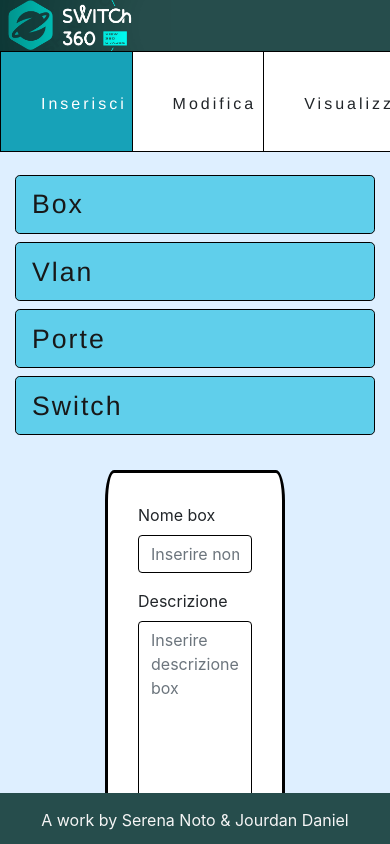
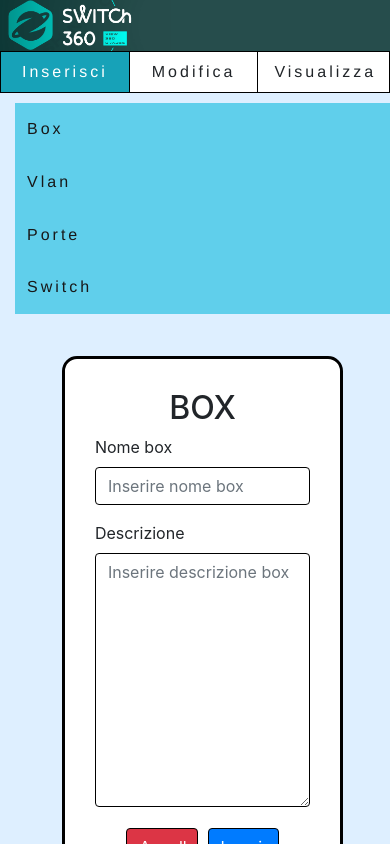
Before and after one commit to NotoRen/Switch360, an Angular app in the folder Switch360/: page /inserisci/box in a window 390 px wide. Shown: the top 844 px of the page. Built offline with nearby package versions, Linux system fonts and the light colour scheme.

Commit message:
miglioramento dell'aspetto responsive della pagina e modifiche estetiche

```diff
--- a/Switch360/src/app/app.component.css
+++ b/Switch360/src/app/app.component.css
@@ -2,6 +2,5 @@
     position: absolute;
     top: 0;
     width: 100%;
-    height: 100vh;
     background-color: #103a38 !important;
 }
--- a/Switch360/src/app/buttons/buttons.component.css
+++ b/Switch360/src/app/buttons/buttons.component.css
@@ -5,14 +5,14 @@
 
 .ciccio {
   width: 34%;
-  height: 12vh;
+  /*height: 12vh;*/
   border-radius: 0%;
   font-size: 36pt;
   font-family: "Franklin Gothic Medium", "Arial Narrow", Arial, sans-serif;
   border: black solid 1px;
   letter-spacing: 3px;
-  padding-top:16px ;
-  padding-bottom: 0px;
+  padding-top:8px ;
+  padding-bottom: 8px;
 }
 
 .btn-outline-info{
@@ -23,7 +23,7 @@
 @media (width<740px) {
   .ciccio {
     width: 34%;
-    height: 12vh;
+    /*height: 12vh;*/
     border-radius: 0%;
     font-size: 24pt;
     font-family: "Franklin Gothic Medium", "Arial Narrow", Arial, sans-serif;
@@ -34,9 +34,9 @@
 
 @media (width<560px) {
     .ciccio {
-        padding: 40px;
+
       width: 34%;
-      height: 12vh;
+      /*height: 12vh;*/
       border-radius: 0%;
       font-size: 12pt;
       font-family: "Franklin Gothic Medium", "Arial Narrow", Arial, sans-serif;
--- a/Switch360/src/app/footer/footer.component.css
+++ b/Switch360/src/app/footer/footer.component.css
@@ -1,12 +1,11 @@
-div{
-    height: 6vh;
+footer{
+    height: 5.5vh;
     background-color: #264D4C;
-    position: absolute;
-    bottom: 0;
+
     width: 100%;
     text-align: center;
 }
-div>p{
+footer>p{
     padding-top: 15px;
     color: whitesmoke;
 }
--- a/Switch360/src/app/footer/footer.component.html
+++ b/Switch360/src/app/footer/footer.component.html
@@ -1,2 +1,2 @@
 
-<div><p>A work by Serena Noto & Jourdan Daniel</p></div>
+<footer><p>A work by Serena Noto & Jourdan Daniel</p></footer>
--- a/Switch360/src/app/main/contents/contents.component.html
+++ b/Switch360/src/app/main/contents/contents.component.html
@@ -1,4 +1,5 @@
 <div *ngIf="currentForm == 'box'">
+  <h2>BOX</h2>
   <form>
     <div class="form-group" style="text-align: left !important">
       <label for="boxNome">Nome box</label>
@@ -28,6 +29,7 @@
 </div>
 
 <div *ngIf="currentForm == 'vlan'">
+  <h2>VLAN</h2>
   <form>
     <div class="form-group" style="text-align: left !important">
       <label for="vlanNome">Nome vlan</label>
@@ -70,6 +72,7 @@
 </div>
 
 <div *ngIf="currentForm == 'porte'">
+  <h2>VLAN</h2>
   <form>
     <div class="row" style="text-align: left !important">
       <div class="col">
@@ -122,6 +125,7 @@
 </div>
 
 <div *ngIf="currentForm == 'switch'">
+  <h2>VLAN</h2>
   <form>
     <div class="row" style="text-align: left !important" >
       <div class="col center">
--- a/Switch360/src/app/main/contents/contents.component.ts
+++ b/Switch360/src/app/main/contents/contents.component.ts
@@ -32,8 +32,12 @@ export class ContentsComponent {
     for(let i=0;i<this.nPort;i++){
       let port=new PortModel("fastEthernet","white",i+1)
       this.ports?.push(port)
-      console.log(this.ports)
+      //console.log(this.ports)
     }
-    console.log(this.ports)
+    //console.log(this.ports)
+  }
+
+  selectPort(port:any) {
+
   }
 }
--- a/Switch360/src/app/main/inserisci/inserisci.component.css
+++ b/Switch360/src/app/main/inserisci/inserisci.component.css
@@ -5,34 +5,75 @@
     margin: 10px 0;
 }
 .row{
-
-    height: 76vh;
-    margin: auto;
+    height:  auto;
+    margin-left: 0;
     background-color: rgb(222, 239, 255);
 }
-
+.btn-group-vertical{
+    height: 73vh;
+    width:100%;
+    border-collapse:collapse;
+    border-radius: 0;
+    margin-bottom: 12px;
+    border:0px;
+}
 .ciccio{
     background-color: #60cfeb;
     width: 100%;
-    height: 7vh;
-    margin-top: 8px;
+    margin:0 !important;
     font-size: 20pt;
+    overflow:hidden;
     text-align: left;
     color: rgb(24, 24, 24);
     font-family:'Franklin Gothic Medium', 'Arial Narrow', Arial, sans-serif;
-    border: black solid 1px;
+    /*border: black solid 1px;*/
+    border:0px;
     letter-spacing: 2px;
 }
+.ciccio:hover{
+    background-color:  rgb(222, 239, 255);
+}
+.ciccio::selection{
+    border:2px solid rgb(222, 239, 255)
+}
 .pad{
-    padding-top: 15px;
+    padding-top: 10px;
 }
 .contenuto{
-    height: 73vh;
-    width: 50%;
-    margin-left: 25%;
+    height: fit-content;
+    width: 75%;
+    margin:auto;
     border: black 3px solid;
-    border-radius: 5%;
+    border-radius: 15px;
     background-color: white;
     padding: 30px;
     text-align: center;
 }
+
+@media (width<790px) {
+    .btn-group-vertical{
+        height: 25vh;
+        width:100%;
+        border-collapse:collapse;
+    }
+    .ciccio {
+      border-radius: 0%;
+      font-size: 24pt;
+      font-family: "Franklin Gothic Medium", "Arial Narrow", Arial, sans-serif;
+      letter-spacing: 3px;
+    }
+  }
+
+@media (width<560px) {
+    .btn-group-vertical{
+        height: 25vh;
+        width:100%;
+        border-collapse:collapse;
+    }
+    .ciccio {
+    border-radius: 0%;
+    font-size: 12pt;
+    font-family: "Franklin Gothic Medium", "Arial Narrow", Arial, sans-serif;
+    letter-spacing: 3px;
+    }
+}
--- a/Switch360/src/app/main/inserisci/inserisci.component.html
+++ b/Switch360/src/app/main/inserisci/inserisci.component.html
@@ -1,20 +1,20 @@
 <div class="row">
   <div class="col-md-2 pad">
-    <button type="button" class="btn ciccio btn-primary btn-lg" [routerLink]="['box']">
+    <div class="btn-group-vertical">
+      <button type="button" class="btn ciccio btn-primary" [routerLink]="['box']">
         Box
       </button>
-    <br />
-    <button type="button" class="btn ciccio btn-primary btn-lg" [routerLink]="['vlan']">
+      <button type="button" class="btn ciccio btn-primary" [routerLink]="['vlan']">
         Vlan
       </button>
-    <br />
-    <button type="button" class="btn ciccio btn-primary btn-lg" [routerLink]="['porte']">
+      <button type="button" class="btn ciccio btn-primary" [routerLink]="['porte']">
         Porte
       </button>
-    <br />
-    <button type="button" class="btn ciccio btn-primary btn-lg" [routerLink]="['switch']">
+      <button type="button" class="btn ciccio btn-primary" [routerLink]="['switch']">
         Switch
       </button>
+    </div>
+
   </div>
   <div class="separatore "></div>
   <div class="col-md pad">
--- a/Switch360/src/app/main/main.component.css
+++ b/Switch360/src/app/main/main.component.css
@@ -0,0 +1,4 @@
+*{
+    overflow: scroll;
+    overflow-x: hidden;
+}
```
Also changed, not shown: Switch360/src/app/buttons/buttons.component.html (+3 -9 lines). Lines whose indentation alone changed are shown as unchanged.
